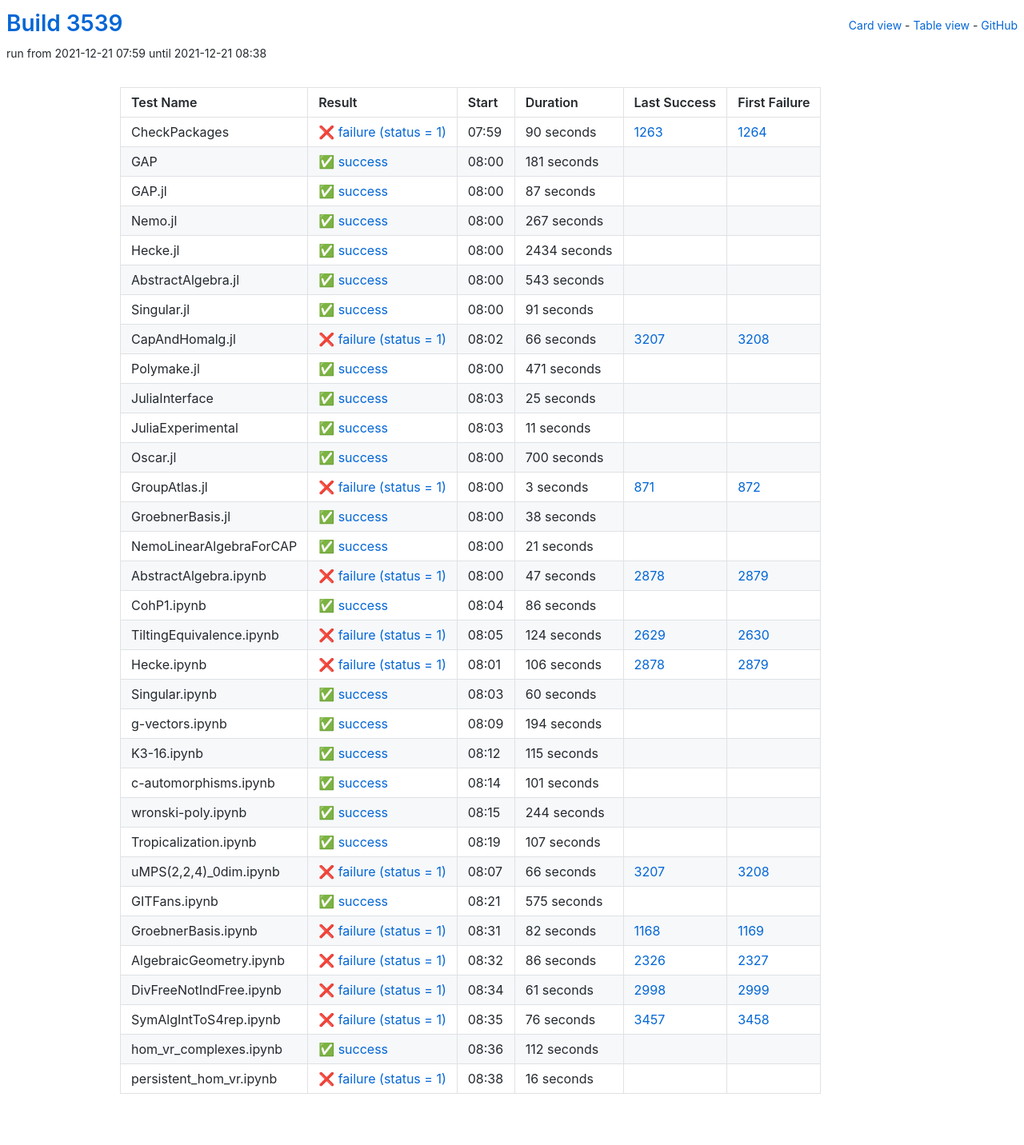
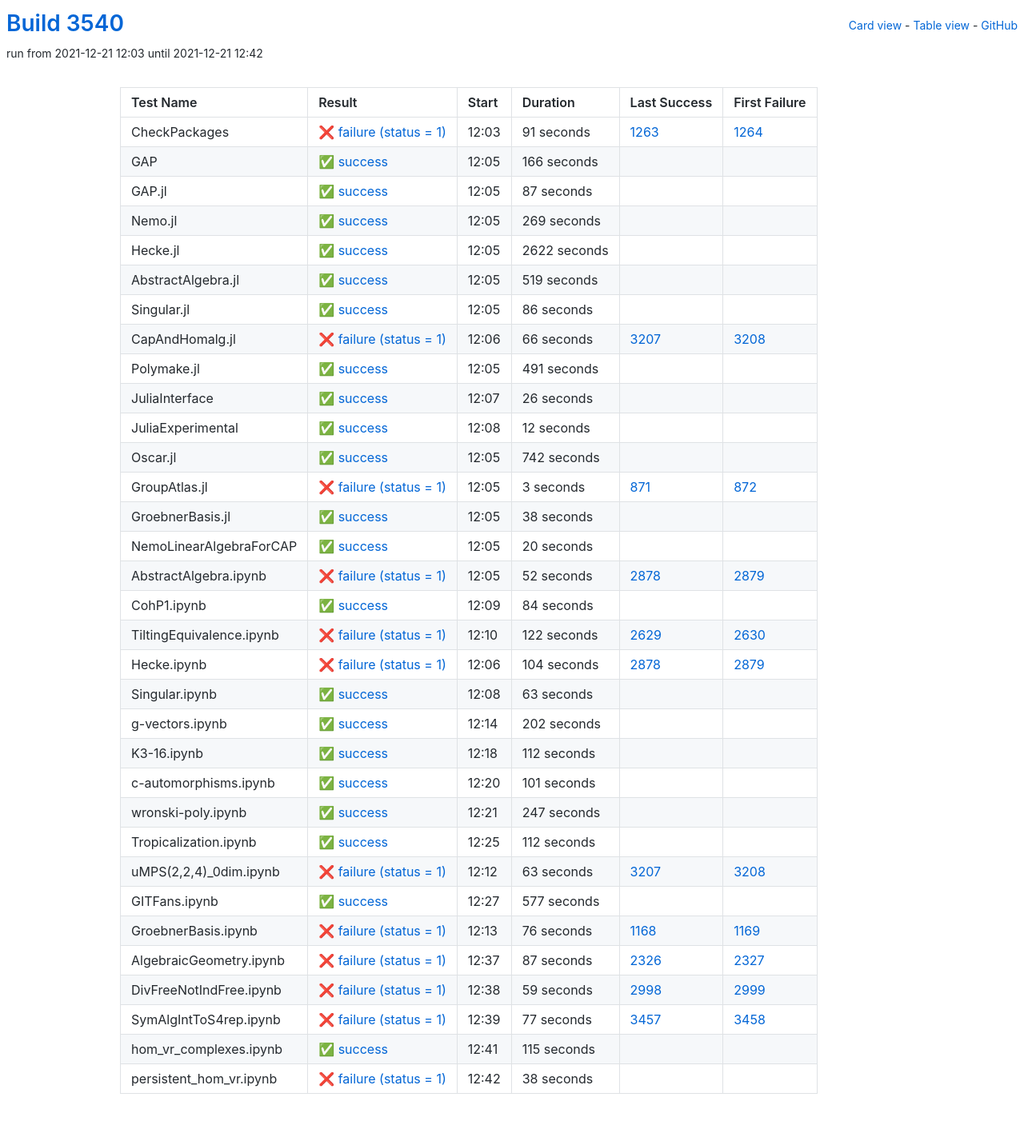
Before and after one commit to oscar-system/oscar-ci-status-stable, a Jekyll site: the page built from table.html, in a window 1280 px wide. Shown: the whole page at 80% size. Built offline with Jekyll 4.4.1, drawn with Linux system fonts in a browser that asks for light colours.

Commit message:
Build #3540

```diff
--- a/_data/ci.yml
+++ b/_data/ci.yml
@@ -1,6 +1,6 @@
 ---
-build: 3539
-build_url: https://oscarci.mathematik.uni-kl.de/job/oscar-stable/3539/
+build: 3540
+build_url: https://oscarci.mathematik.uni-kl.de/job/oscar-stable/3540/
 job: oscar-stable
 organization: oscar-system
 repo: oscar-ci-status-stable
@@ -8,32 +8,32 @@ repourl: https://github.com/oscar-system/oscar-ci-status-stable
 tests:
 - name: CheckPackages
   id: checkpackages
-  log: https://oscarci.mathematik.uni-kl.de/job/oscar-stable/3539/artifact/logs/build-3539/CheckPackages.log
-  start: 2021-12-21 07:59
+  log: https://oscarci.mathematik.uni-kl.de/job/oscar-stable/3540/artifact/logs/build-3540/CheckPackages.log
+  start: 2021-12-21 12:03
   success: false
   exitcode: 1
   status: failure
-  duration: 90
+  duration: 91
   last_success: 1263
   last_success_url: https://oscarci.mathematik.uni-kl.de/job/oscar-stable/1263/
   first_failure: 1264
   first_failure_url: https://oscarci.mathematik.uni-kl.de/job/oscar-stable/1264/
 - name: GAP
   id: gap
-  log: https://oscarci.mathematik.uni-kl.de/job/oscar-stable/3539/artifact/logs/build-3539/GAP.log
-  start: 2021-12-21 08:00
+  log: https://oscarci.mathematik.uni-kl.de/job/oscar-stable/3540/artifact/logs/build-3540/GAP.log
+  start: 2021-12-21 12:05
   success: true
   exitcode: 0
   status: success
-  duration: 181
+  duration: 166
   last_success: false
   last_success_url:
   first_failure: false
   first_failure_url:
 - name: GAP.jl
   id: gap-jl
-  log: https://oscarci.mathematik.uni-kl.de/job/oscar-stable/3539/artifact/logs/build-3539/GAP.jl.log
-  start: 2021-12-21 08:00
+  log: https://oscarci.mathematik.uni-kl.de/job/oscar-stable/3540/artifact/logs/build-3540/GAP.jl.log
+  start: 2021-12-21 12:05
   success: true
   exitcode: 0
   status: success
@@ -44,56 +44,56 @@ tests:
   first_failure_url:
 - name: Nemo.jl
   id: nemo-jl
-  log: https://oscarci.mathematik.uni-kl.de/job/oscar-stable/3539/artifact/logs/build-3539/Nemo.jl.log
-  start: 2021-12-21 08:00
+  log: https://oscarci.mathematik.uni-kl.de/job/oscar-stable/3540/artifact/logs/build-3540/Nemo.jl.log
+  start: 2021-12-21 12:05
   success: true
   exitcode: 0
   status: success
-  duration: 267
+  duration: 269
   last_success: false
   last_success_url:
   first_failure: false
   first_failure_url:
 - name: Hecke.jl
   id: hecke-jl
-  log: https://oscarci.mathematik.uni-kl.de/job/oscar-stable/3539/artifact/logs/build-3539/Hecke.jl.log
-  start: 2021-12-21 08:00
+  log: https://oscarci.mathematik.uni-kl.de/job/oscar-stable/3540/artifact/logs/build-3540/Hecke.jl.log
+  start: 2021-12-21 12:05
   success: true
   exitcode: 0
   status: success
-  duration: 2434
+  duration: 2622
   last_success: false
   last_success_url:
   first_failure: false
   first_failure_url:
 - name: AbstractAlgebra.jl
   id: abstractalgebra-jl
-  log: https://oscarci.mathematik.uni-kl.de/job/oscar-stable/3539/artifact/logs/build-3539/AbstractAlgebra.jl.log
-  start: 2021-12-21 08:00
+  log: https://oscarci.mathematik.uni-kl.de/job/oscar-stable/3540/artifact/logs/build-3540/AbstractAlgebra.jl.log
+  start: 2021-12-21 12:05
   success: true
   exitcode: 0
   status: success
-  duration: 543
+  duration: 519
   last_success: false
   last_success_url:
   first_failure: false
   first_failure_url:
 - name: Singular.jl
   id: singular-jl
-  log: https://oscarci.mathematik.uni-kl.de/job/oscar-stable/3539/artifact/logs/build-3539/Singular.jl.log
-  start: 2021-12-21 08:00
+  log: https://oscarci.mathematik.uni-kl.de/job/oscar-stable/3540/artifact/logs/build-3540/Singular.jl.log
+  start: 2021-12-21 12:05
   success: true
   exitcode: 0
   status: success
-  duration: 91
+  duration: 86
   last_success: false
   last_success_url:
   first_failure: false
   first_failure_url:
 - name: CapAndHomalg.jl
   id: capandhomalg-jl
-  log: https://oscarci.mathematik.uni-kl.de/job/oscar-stable/3539/artifact/logs/build-3539/CapAndHomalg.jl.log
-  start: 2021-12-21 08:02
+  log: https://oscarci.mathematik.uni-kl.de/job/oscar-stable/3540/artifact/logs/build-3540/CapAndHomalg.jl.log
+  start: 2021-12-21 12:06
   success: false
   exitcode: 1
   status: failure
@@ -104,56 +104,56 @@ tests:
   first_failure_url: https://oscarci.mathematik.uni-kl.de/job/oscar-stable/3208/
 - name: Polymake.jl
   id: polymake-jl
-  log: https://oscarci.mathematik.uni-kl.de/job/oscar-stable/3539/artifact/logs/build-3539/Polymake.jl.log
-  start: 2021-12-21 08:00
+  log: https://oscarci.mathematik.uni-kl.de/job/oscar-stable/3540/artifact/logs/build-3540/Polymake.jl.log
+  start: 2021-12-21 12:05
   success: true
   exitcode: 0
   status: success
-  duration: 471
+  duration: 491
   last_success: false
   last_success_url:
   first_failure: false
   first_failure_url:
 - name: JuliaInterface
   id: juliainterface
-  log: https://oscarci.mathematik.uni-kl.de/job/oscar-stable/3539/artifact/logs/build-3539/JuliaInterface.log
-  start: 2021-12-21 08:03
+  log: https://oscarci.mathematik.uni-kl.de/job/oscar-stable/3540/artifact/logs/build-3540/JuliaInterface.log
+  start: 2021-12-21 12:07
   success: true
   exitcode: 0
   status: success
-  duration: 25
+  duration: 26
   last_success: false
   last_success_url:
   first_failure: false
   first_failure_url:
 - name: JuliaExperimental
   id: juliaexperimental
-  log: https://oscarci.mathematik.uni-kl.de/job/oscar-stable/3539/artifact/logs/build-3539/JuliaExperimental.log
-  start: 2021-12-21 08:03
+  log: https://oscarci.mathematik.uni-kl.de/job/oscar-stable/3540/artifact/logs/build-3540/JuliaExperimental.log
+  start: 2021-12-21 12:08
   success: true
   exitcode: 0
   status: success
-  duration: 11
+  duration: 12
   last_success: false
   last_success_url:
   first_failure: false
   first_failure_url:
 - name: Oscar.jl
   id: oscar-jl
-  log: https://oscarci.mathematik.uni-kl.de/job/oscar-stable/3539/artifact/logs/build-3539/Oscar.jl.log
-  start: 2021-12-21 08:00
+  log: https://oscarci.mathematik.uni-kl.de/job/oscar-stable/3540/artifact/logs/build-3540/Oscar.jl.log
+  start: 2021-12-21 12:05
   success: true
   exitcode: 0
   status: success
-  duration: 700
+  duration: 742
   last_success: false
   last_success_url:
   first_failure: false
   first_failure_url:
 - name: GroupAtlas.jl
   id: groupatlas-jl
-  log: https://oscarci.mathematik.uni-kl.de/job/oscar-stable/3539/artifact/logs/build-3539/GroupAtlas.jl.log
-  start: 2021-12-21 08:00
+  log: https://oscarci.mathematik.uni-kl.de/job/oscar-stable/3540/artifact/logs/build-3540/GroupAtlas.jl.log
+  start: 2021-12-21 12:05
   success: false
   exitcode: 1
   status: failure
@@ -164,8 +164,8 @@ tests:
   first_failure_url: https://oscarci.mathematik.uni-kl.de/job/oscar-stable/872/
 - name: GroebnerBasis.jl
   id: groebnerbasis-jl
-  log: https://oscarci.mathematik.uni-kl.de/job/oscar-stable/3539/artifact/logs/build-3539/GroebnerBasis.jl.log
-  start: 2021-12-21 08:00
+  log: https://oscarci.mathematik.uni-kl.de/job/oscar-stable/3540/artifact/logs/build-3540/GroebnerBasis.jl.log
+  start: 2021-12-21 12:05
   success: true
   exitcode: 0
   status: success
@@ -176,104 +176,104 @@ tests:
   first_failure_url:
 - name: NemoLinearAlgebraForCAP
   id: nemolinearalgebraforcap
-  log: https://oscarci.mathematik.uni-kl.de/job/oscar-stable/3539/artifact/logs/build-3539/NemoLinearAlgebraForCAP.log
-  start: 2021-12-21 08:00
+  log: https://oscarci.mathematik.uni-kl.de/job/oscar-stable/3540/artifact/logs/build-3540/NemoLinearAlgebraForCAP.log
+  start: 2021-12-21 12:05
   success: true
   exitcode: 0
   status: success
-  duration: 21
+  duration: 20
   last_success: false
   last_success_url:
   first_failure: false
   first_failure_url:
 - name: AbstractAlgebra.ipynb
   id: abstractalgebra-ipynb
-  log: https://oscarci.mathematik.uni-kl.de/job/oscar-stable/3539/artifact/logs/build-3539/AbstractAlgebra.ipynb.log
-  start: 2021-12-21 08:00
+  log: https://oscarci.mathematik.uni-kl.de/job/oscar-stable/3540/artifact/logs/build-3540/AbstractAlgebra.ipynb.log
+  start: 2021-12-21 12:05
   success: false
   exitcode: 1
   status: failure
-  duration: 47
+  duration: 52
   last_success: 2878
   last_success_url: https://oscarci.mathematik.uni-kl.de/job/oscar-stable/2878/
   first_failure: 2879
   first_failure_url: https://oscarci.mathematik.uni-kl.de/job/oscar-stable/2879/
 - name: CohP1.ipynb
   id: cohp1-ipynb
-  log: https://oscarci.mathematik.uni-kl.de/job/oscar-stable/3539/artifact/logs/build-3539/CohP1.ipynb.log
-  start: 2021-12-21 08:04
+  log: https://oscarci.mathematik.uni-kl.de/job/oscar-stable/3540/artifact/logs/build-3540/CohP1.ipynb.log
+  start: 2021-12-21 12:09
   success: true
   exitcode: 0
   status: success
-  duration: 86
+  duration: 84
   last_success: false
   last_success_url:
   first_failure: false
   first_failure_url:
 - name: TiltingEquivalence.ipynb
   id: tiltingequivalence-ipynb
-  log: https://oscarci.mathematik.uni-kl.de/job/oscar-stable/3539/artifact/logs/build-3539/TiltingEquivalence.ipynb.log
-  start: 2021-12-21 08:05
+  log: https://oscarci.mathematik.uni-kl.de/job/oscar-stable/3540/artifact/logs/build-3540/TiltingEquivalence.ipynb.log
+  start: 2021-12-21 12:10
   success: false
   exitcode: 1
   status: failure
-  duration: 124
+  duration: 122
   last_success: 2629
   last_success_url: https://oscarci.mathematik.uni-kl.de/job/oscar-stable/2629/
   first_failure: 2630
   first_failure_url: https://oscarci.mathematik.uni-kl.de/job/oscar-stable/2630/
 - name: Hecke.ipynb
   id: hecke-ipynb
-  log: https://oscarci.mathematik.uni-kl.de/job/oscar-stable/3539/artifact/logs/build-3539/Hecke.ipynb.log
-  start: 2021-12-21 08:01
+  log: https://oscarci.mathematik.uni-kl.de/job/oscar-stable/3540/artifact/logs/build-3540/Hecke.ipynb.log
+  start: 2021-12-21 12:06
   success: false
   exitcode: 1
   status: failure
-  duration: 106
+  duration: 104
   last_success: 2878
   last_success_url: https://oscarci.mathematik.uni-kl.de/job/oscar-stable/2878/
   first_failure: 2879
   first_failure_url: https://oscarci.mathematik.uni-kl.de/job/oscar-stable/2879/
 - name: Singular.ipynb
   id: singular-ipynb
-  log: https://oscarci.mathematik.uni-kl.de/job/oscar-stable/3539/artifact/logs/build-3539/Singular.ipynb.log
-  start: 2021-12-21 08:03
+  log: https://oscarci.mathematik.uni-kl.de/job/oscar-stable/3540/artifact/logs/build-3540/Singular.ipynb.log
+  start: 2021-12-21 12:08
   success: true
   exitcode: 0
   status: success
-  duration: 60
+  duration: 63
   last_success: false
   last_success_url:
   first_failure: false
   first_failure_url:
 - name: g-vectors.ipynb
   id: g-vectors-ipynb
-  log: https://oscarci.mathematik.uni-kl.de/job/oscar-stable/3539/artifact/logs/build-3539/g-vectors.ipynb.log
-  start: 2021-12-21 08:09
+  log: https://oscarci.mathematik.uni-kl.de/job/oscar-stable/3540/artifact/logs/build-3540/g-vectors.ipynb.log
+  start: 2021-12-21 12:14
   success: true
   exitcode: 0
   status: success
-  duration: 194
+  duration: 202
   last_success: false
   last_success_url:
   first_failure: false
   first_failure_url:
 - name: K3-16.ipynb
   id: k3-16-ipynb
-  log: https://oscarci.mathematik.uni-kl.de/job/oscar-stable/3539/artifact/logs/build-3539/K3-16.ipynb.log
-  start: 2021-12-21 08:12
+  log: https://oscarci.mathematik.uni-kl.de/job/oscar-stable/3540/artifact/logs/build-3540/K3-16.ipynb.log
+  start: 2021-12-21 12:18
   success: true
   exitcode: 0
   status: success
-  duration: 115
+  duration: 112
   last_success: false
   last_success_url:
   first_failure: false
   first_failure_url:
 - name: c-automorphisms.ipynb
   id: c-automorphisms-ipynb
-  log: https://oscarci.mathematik.uni-kl.de/job/oscar-stable/3539/artifact/logs/build-3539/c-automorphisms.ipynb.log
-  start: 2021-12-21 08:14
+  log: https://oscarci.mathematik.uni-kl.de/job/oscar-stable/3540/artifact/logs/build-3540/c-automorphisms.ipynb.log
+  start: 2021-12-21 12:20
   success: true
   exitcode: 0
   status: success
@@ -284,104 +284,20 @@ tests:
   first_failure_url:
 - name: wronski-poly.ipynb
   id: wronski-poly-ipynb
-  log: https://oscarci.mathematik.uni-kl.de/job/oscar-stable/3539/artifact/logs/build-3539/wronski-poly.ipynb.log
-  start: 2021-12-21 08:15
+  log: https://oscarci.mathematik.uni-kl.de/job/oscar-stable/3540/artifact/logs/build-3540/wronski-poly.ipynb.log
+  start: 2021-12-21 12:21
   success: true
   exitcode: 0
   status: success
-  duration: 244
+  duration: 247
   last_success: false
   last_success_url:
   first_failure: false
   first_failure_url:
 - name: Tropicalization.ipynb
   id: tropicalization-ipynb
-  log: https://oscarci.mathematik.uni-kl.de/job/oscar-stable/3539/artifact/logs/build-3539/Tropicalization.ipynb.log
-  start: 2021-12-21 08:19
-  success: true
-  exitcode: 0
-  status: success
-  duration: 107
-  last_success: false
-  last_success_url:
-  first_failure: false
-  first_failure_url:
-- name: uMPS(2,2,4)_0dim.ipynb
-  id: umps-2-2-4-0dim-ipynb
-  log: https://oscarci.mathematik.uni-kl.de/job/oscar-stable/3539/artifact/logs/build-3539/uMPS-2-2-4-_0dim.ipynb.log
-  start: 2021-12-21 08:07
-  success: false
-  exitcode: 1
-  status: failure
-  duration: 66
-  last_success: 3207
-  last_success_url: https://oscarci.mathematik.uni-kl.de/job/oscar-stable/3207/
-  first_failure: 3208
-  first_failure_url: https://oscarci.mathematik.uni-kl.de/job/oscar-stable/3208/
-- name: GITFans.ipynb
-  id: gitfans-ipynb
-  log: https://oscarci.mathematik.uni-kl.de/job/oscar-stable/3539/artifact/logs/build-3539/GITFans.ipynb.log
-  start: 2021-12-21 08:21
-  success: true
-  exitcode: 0
-  status: success
-  duration: 575
-  last_success: false
-  last_success_url:
-  first_failure: false
-  first_failure_url:
-- name: GroebnerBasis.ipynb
-  id: groebnerbasis-ipynb
-  log: https://oscarci.mathematik.uni-kl.de/job/oscar-stable/3539/artifact/logs/build-3539/GroebnerBasis.ipynb.log
-  start: 2021-12-21 08:31
-  success: false
-  exitcode: 1
-  status: failure
-  duration: 82
-  last_success: 1168
-  last_success_url: https://oscarci.mathematik.uni-kl.de/job/oscar-stable/1168/
-  first_failure: 1169
-  first_failure_url: https://oscarci.mathematik.uni-kl.de/job/oscar-stable/1169/
-- name: AlgebraicGeometry.ipynb
-  id: algebraicgeometry-ipynb
-  log: https://oscarci.mathematik.uni-kl.de/job/oscar-stable/3539/artifact/logs/build-3539/AlgebraicGeometry.ipynb.log
-  start: 2021-12-21 08:32
-  success: false
-  exitcode: 1
-  status: failure
-  duration: 86
-  last_success: 2326
-  last_success_url: https://oscarci.mathematik.uni-kl.de/job/oscar-stable/2326/
-  first_failure: 2327
-  first_failure_url: https://oscarci.mathematik.uni-kl.de/job/oscar-stable/2327/
-- name: DivFreeNotIndFree.ipynb
-  id: divfreenotindfree-ipynb
-  log: https://oscarci.mathematik.uni-kl.de/job/oscar-stable/3539/artifact/logs/build-3539/DivFreeNotIndFree.ipynb.log
-  start: 2021-12-21 08:34
-  success: false
-  exitcode: 1
-  status: failure
-  duration: 61
-  last_success: 2998
-  last_success_url: https://oscarci.mathematik.uni-kl.de/job/oscar-stable/2998/
-  first_failure: 2999
-  first_failure_url: https://oscarci.mathematik.uni-kl.de/job/oscar-stable/2999/
-- name: SymAlgIntToS4rep.ipynb
-  id: symalginttos4rep-ipynb
-  log: https://oscarci.mathematik.uni-kl.de/job/oscar-stable/3539/artifact/logs/build-3539/SymAlgIntToS4rep.ipynb.log
-  start: 2021-12-21 08:35
-  success: false
-  exitcode: 1
-  status: failure
-  duration: 76
-  last_success: 3457
-  last_success_url: https://oscarci.mathematik.uni-kl.de/job/oscar-stable/3457/
-  first_failure: 3458
-  first_failure_url: https://oscarci.mathematik.uni-kl.de/job/oscar-stable/3458/
-- name: hom_vr_complexes.ipynb
-  id: hom-vr-complexes-ipynb
-  log: https://oscarci.mathematik.uni-kl.de/job/oscar-stable/3539/artifact/logs/build-3539/hom_vr_complexes.ipynb.log
-  start: 2021-12-21 08:36
+  log: https://oscarci.mathematik.uni-kl.de/job/oscar-stable/3540/artifact/logs/build-3540/Tropicalization.ipynb.log
+  start: 2021-12-21 12:25
   success: true
   exitcode: 0
   status: success
@@ -390,15 +306,99 @@ tests:
   last_success_url:
   first_failure: false
   first_failure_url:
-- name: persistent_hom_vr.ipynb
-  id: persistent-hom-vr-ipynb
-  log: https://oscarci.mathematik.uni-kl.de/job/oscar-stable/3539/artifact/logs/build-3539/persistent_hom_vr.ipynb.log
-  start: 2021-12-21 08:38
+- name: uMPS(2,2,4)_0dim.ipynb
+  id: umps-2-2-4-0dim-ipynb
+  log: https://oscarci.mathematik.uni-kl.de/job/oscar-stable/3540/artifact/logs/build-3540/uMPS-2-2-4-_0dim.ipynb.log
+  start: 2021-12-21 12:12
   success: false
   exitcode: 1
   status: failure
-  duration: 16
+  duration: 63
+  last_success: 3207
+  last_success_url: https://oscarci.mathematik.uni-kl.de/job/oscar-stable/3207/
+  first_failure: 3208
+  first_failure_url: https://oscarci.mathematik.uni-kl.de/job/oscar-stable/3208/
+- name: GITFans.ipynb
+  id: gitfans-ipynb
+  log: https://oscarci.mathematik.uni-kl.de/job/oscar-stable/3540/artifact/logs/build-3540/GITFans.ipynb.log
+  start: 2021-12-21 12:27
+  success: true
+  exitcode: 0
+  status: success
+  duration: 577
   last_success: false
   last_success_url:
   first_failure: false
   first_failure_url:
+- name: GroebnerBasis.ipynb
+  id: groebnerbasis-ipynb
+  log: https://oscarci.mathematik.uni-kl.de/job/oscar-stable/3540/artifact/logs/build-3540/GroebnerBasis.ipynb.log
+  start: 2021-12-21 12:13
+  success: false
+  exitcode: 1
+  status: failure
+  duration: 76
+  last_success: 1168
+  last_success_url: https://oscarci.mathematik.uni-kl.de/job/oscar-stable/1168/
+  first_failure: 1169
+  first_failure_url: https://oscarci.mathematik.uni-kl.de/job/oscar-stable/1169/
+- name: AlgebraicGeometry.ipynb
+  id: algebraicgeometry-ipynb
+  log: https://oscarci.mathematik.uni-kl.de/job/oscar-stable/3540/artifact/logs/build-3540/AlgebraicGeometry.ipynb.log
+  start: 2021-12-21 12:37
+  success: false
+  exitcode: 1
+  status: failure
+  duration: 87
+  last_success: 2326
+  last_success_url: https://oscarci.mathematik.uni-kl.de/job/oscar-stable/2326/
+  first_failure: 2327
+  first_failure_url: https://oscarci.mathematik.uni-kl.de/job/oscar-stable/2327/
+- name: DivFreeNotIndFree.ipynb
+  id: divfreenotindfree-ipynb
+  log: https://oscarci.mathematik.uni-kl.de/job/oscar-stable/3540/artifact/logs/build-3540/DivFreeNotIndFree.ipynb.log
+  start: 2021-12-21 12:38
+  success: false
+  exitcode: 1
+  status: failure
+  duration: 59
+  last_success: 2998
+  last_success_url: https://oscarci.mathematik.uni-kl.de/job/oscar-stable/2998/
+  first_failure: 2999
+  first_failure_url: https://oscarci.mathematik.uni-kl.de/job/oscar-stable/2999/
+- name: SymAlgIntToS4rep.ipynb
+  id: symalginttos4rep-ipynb
+  log: https://oscarci.mathematik.uni-kl.de/job/oscar-stable/3540/artifact/logs/build-3540/SymAlgIntToS4rep.ipynb.log
+  start: 2021-12-21 12:39
+  success: false
+  exitcode: 1
+  status: failure
+  duration: 77
+  last_success: 3457
+  last_success_url: https://oscarci.mathematik.uni-kl.de/job/oscar-stable/3457/
+  first_failure: 3458
+  first_failure_url: https://oscarci.mathematik.uni-kl.de/job/oscar-stable/3458/
+- name: hom_vr_complexes.ipynb
+  id: hom-vr-complexes-ipynb
+  log: https://oscarci.mathematik.uni-kl.de/job/oscar-stable/3540/artifact/logs/build-3540/hom_vr_complexes.ipynb.log
+  start: 2021-12-21 12:41
+  success: true
+  exitcode: 0
+  status: success
+  duration: 115
+  last_success: false
+  last_success_url:
+  first_failure: false
+  first_failure_url:
+- name: persistent_hom_vr.ipynb
+  id: persistent-hom-vr-ipynb
+  log: https://oscarci.mathematik.uni-kl.de/job/oscar-stable/3540/artifact/logs/build-3540/persistent_hom_vr.ipynb.log
+  start: 2021-12-21 12:42
+  success: false
+  exitcode: 1
+  status: failure
+  duration: 38
+  last_success: false
+  last_success_url:
+  first_failure: false
+  first_failure_url:
```
Also changed, not shown: README.md.
